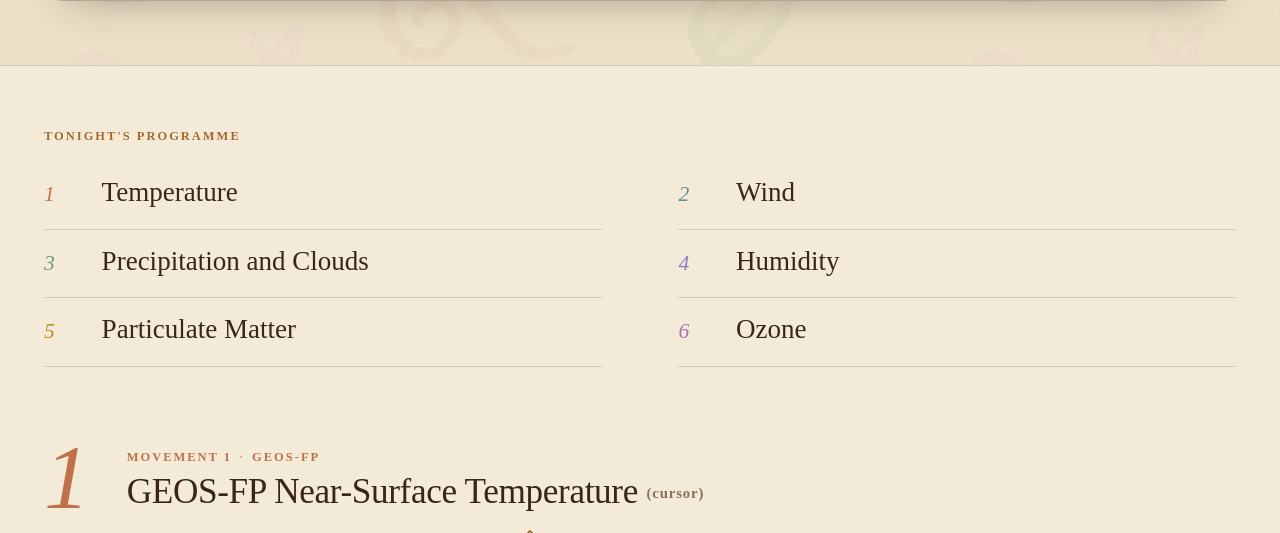
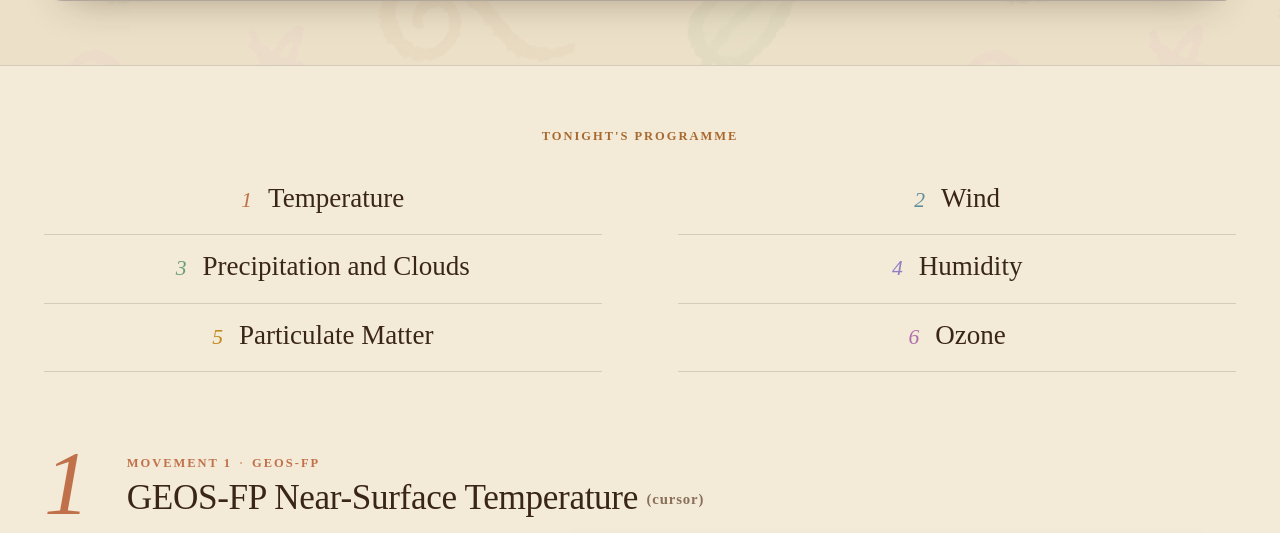
Before and after one commit to sha22kin/earthorchestra, a Laravel app: page / in a window 1280 px wide. Shown: the part 2435-2968 px from the top of the page. Run offline with Laravel 12, Linux system fonts and the light colour scheme; data comes from the database, SQL or seed files in the repository; style sheets or scripts are compiled from the project's sources.

Commit message:
Programme: centred entries within the container

```diff
--- a/resources/css/home.css
+++ b/resources/css/home.css
@@ -200,6 +200,7 @@
 .way__sketch .sk-cursor { fill: var(--ink); }
 
 .programme { padding-block: clamp(2.5rem, 5vw, 3.75rem) 0.5rem; }
+.programme .eyebrow { text-align: center; margin-bottom: 1.25rem; }
 .programme__list {
     list-style: none;
     display: grid;
@@ -210,6 +211,7 @@
 .programme__list a {
     display: flex;
     align-items: baseline;
+    justify-content: center;
     gap: 1rem;
     padding: 1rem 0;
     border-bottom: 1px solid var(--line);
@@ -217,7 +219,6 @@
 }
 .programme__num {
     flex: none;
-    width: 2.6rem;
     font-family: var(--font-display);
     font-style: italic;
     font-size: 1.35rem;
@@ -227,11 +228,13 @@
     font-family: var(--font-display);
     font-size: clamp(1.25rem, 1.05rem + 0.8vw, 1.7rem);
     line-height: 1.1;
-    transition: transform 0.35s var(--ease-out);
+    transition: color 0.25s;
 }
-.programme__list a:hover .programme__name { transform: translateX(6px); }
-.programme__list a:hover
-.hero .btn--ghost { background: rgba(250, 245, 234, 0.75); }
+.programme__list a:hover .programme__name { color: var(--accent); }
+
+@media (max-width: 760px) {
+    .programme__list { grid-template-columns: 1fr; }
+}
 
 .page-home .site-nav:not(.is-scrolled):not(.is-open) .site-nav__links a {
     color: var(--ink);
```
Also changed, not shown: 3 other files.
